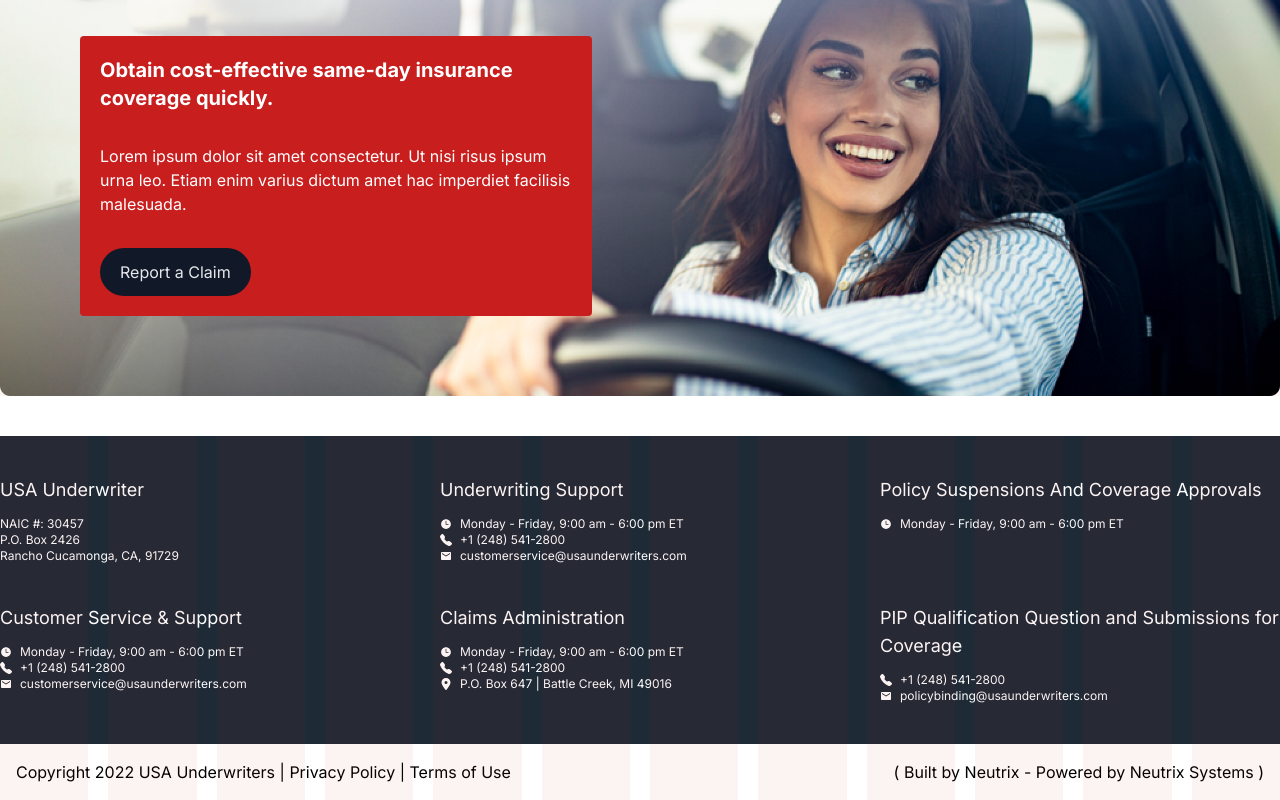
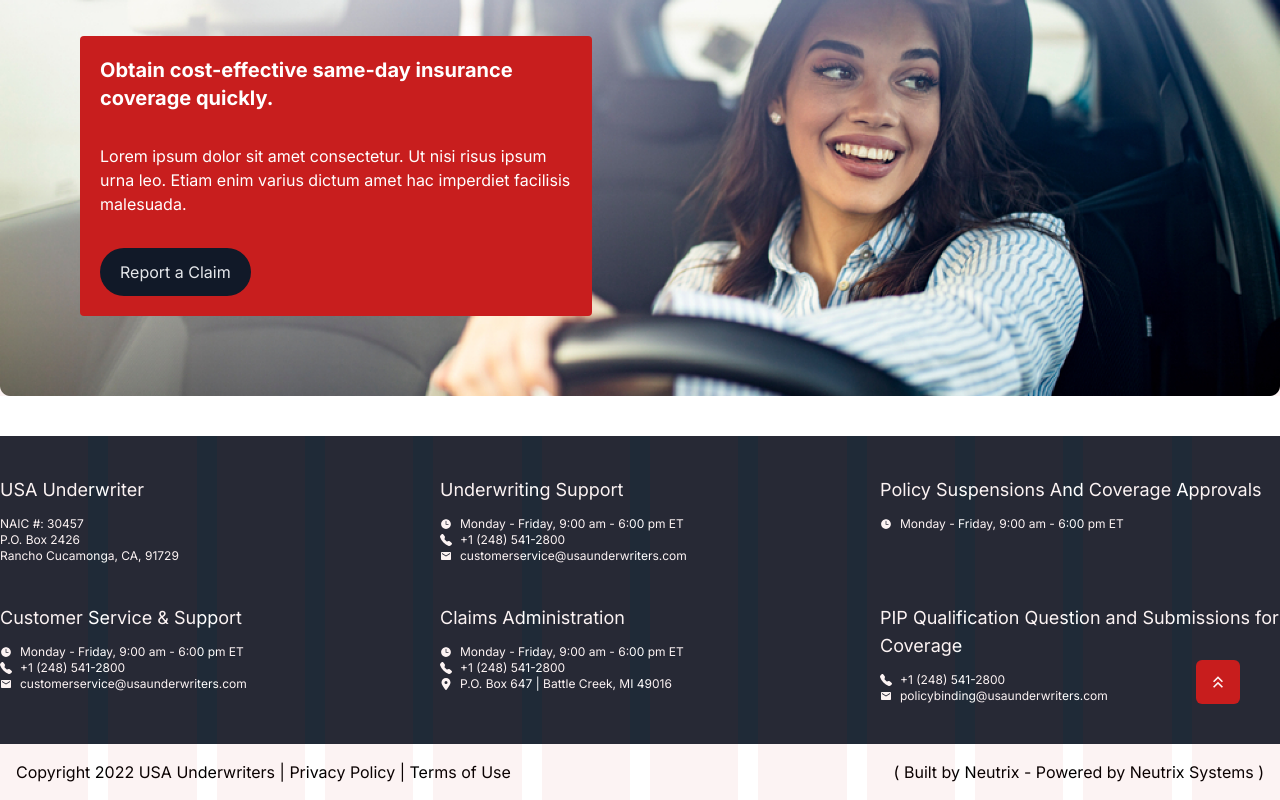
Before and after one commit to MatrixGlitch-Hridoy/Daniyal-Frontend, a Next.js app: page / in a window 1280 px wide. Shown: the part 1295-2095 px from the top of the page. Built offline with nearby package versions, Linux system fonts and the light colour scheme.

Commit message:
feat[ui] added scroll to top

```diff
--- a/package.json
+++ b/package.json
@@ -13,6 +13,7 @@
     "react": "^18",
     "react-dom": "^18",
     "react-icons": "^5.0.1",
+    "react-scroll": "^1.9.0",
     "react-slick": "^0.30.2",
     "slick-carousel": "^1.8.1"
   },
--- a/src/app/layout.js
+++ b/src/app/layout.js
@@ -5,6 +5,7 @@ import "slick-carousel/slick/slick-theme.css";
 import Navbar from "@/components/Navbar";
 import Footer from "@/components/Footer";
 import Overlay from "@/components/Overlay";
+import Scroll from "@/components/Scroll";
 
 const inter = Inter({ subsets: ["latin"] });
 
@@ -24,7 +25,8 @@ export default function RootLayout({ children }) {
         </div>
         {children}
         <div>
-          <div className="bg-footer ">
+          <div className="bg-footer relative">
+            <Scroll />
             <Footer />
           </div>
           <div className="container mx-auto relative">
--- a/src/components/Logo.jsx
+++ b/src/components/Logo.jsx
@@ -2,9 +2,14 @@
 
 import Image from "next/image";
 import logo from "/public/logo.svg";
+import Link from "next/link";
 
 const Logo = (props) => {
-  return <Image priority src={logo} alt="logo" />;
+  return (
+    <Link href={"/"}>
+      <Image priority src={logo} alt="logo" />
+    </Link>
+  );
 };
 
 export default Logo;
--- /dev/null
+++ b/src/components/Scroll.jsx
@@ -0,0 +1,28 @@
+"use client";
+import {
+  Link,
+  Button,
+  Element,
+  Events,
+  animateScroll as scroll,
+  scrollSpy,
+} from "react-scroll";
+import { MdOutlineKeyboardDoubleArrowUp } from "react-icons/md";
+
+const Scroll = () => {
+  const scrollToTop = () => {
+    scroll.scrollToTop();
+  };
+  return (
+    <div className="absolute bottom-2 right-3 md:bottom-10 md:right-10 cursor-pointer">
+      <div
+        className="bg-primary p-3 text-white rounded-md "
+        onClick={scrollToTop}
+      >
+        <MdOutlineKeyboardDoubleArrowUp className="text-xl" />
+      </div>
+    </div>
+  );
+};
+
+export default Scroll;
```
Also changed, not shown: 1 other file (tests, documents, lock files or other folders).
